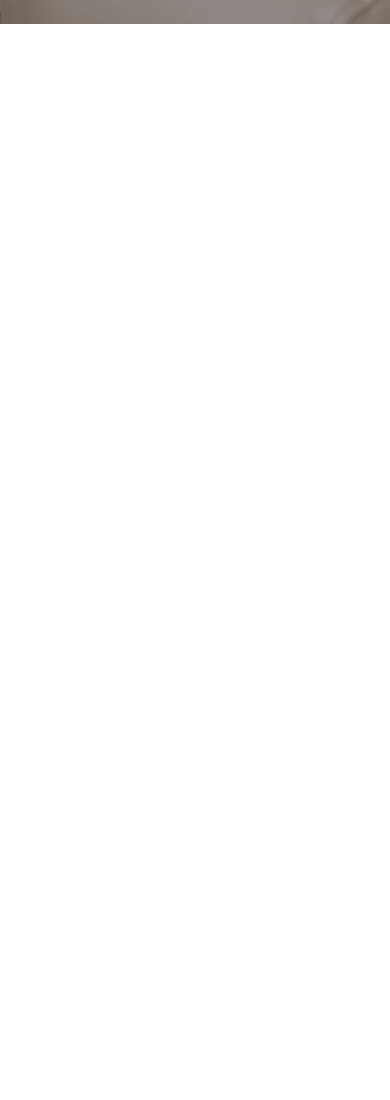
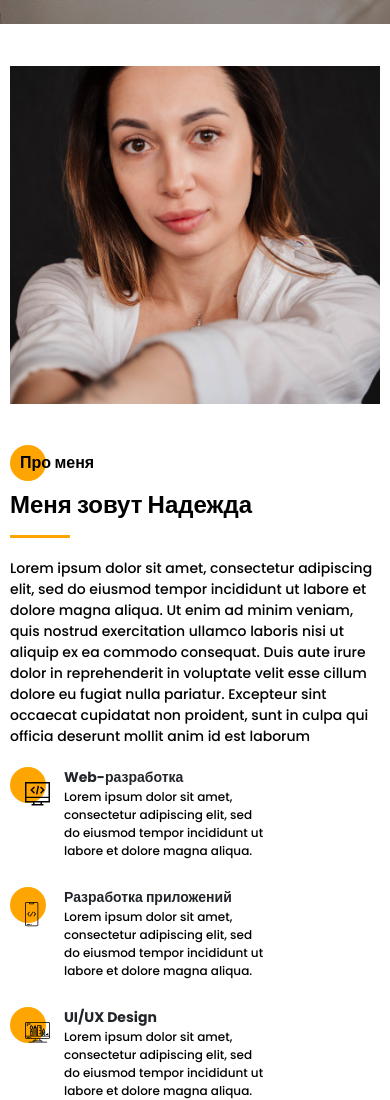
Before and after one commit to nadine141/portfolio, a website: page src/index.html in a window 390 px wide. Shown: the part 820-1920 px from the top of the page. Before the commit the page ends 844 px from the top, so only its background shows below. Drawn offline with nearby package versions, Linux system fonts and the light colour scheme; files that its build step writes are made by us from their sources; files whose address does not match are found by name.

Commit message:
Mobile media second section

```diff
--- a/src/index.html
+++ b/src/index.html
@@ -122,7 +122,7 @@
     </div>
   </section>
 
-  <!-- <section class="aboutme">
+  <section class="aboutme">
     <div class="container container-aboutme">
       <div id="first" class="aboutme__item">
         <img class="aboutme__item__img" src="img/DSC07296.jpg" alt="foto">
@@ -156,7 +156,7 @@
     </div>
   </section>
 
-  <section class="resume">
+  <!-- <section class="resume">
     <div class="container">
       <h2 class="title title__fs14 title__section-subtitle">Опыт</h2>
       <h2 class="title title__fs36 title__section-title">Чем я буду полезна</h2>
--- a/src/sass/blocks/_media.scss
+++ b/src/sass/blocks/_media.scss
@@ -7,18 +7,67 @@
 @media(max-width: 1200px) {
   .container {
     max-width: 960px;
+    &-aboutme {
+      grid-template-columns: 400px 520px;
+      column-gap: 40px
+    }
+  }
+  #third {
+    column-gap: 20px;
+    grid-template: repeat(2, minmax(116px, auto))/repeat(2, 250px);
   }
 }
 
 @media(max-width: 992px) {
   .container {
     max-width: 720px;
+    &-aboutme {
+      grid-template-columns: 325px 380px;
+      row-gap: 20px;
+      column-gap: 15px;
+      row-gap: 40px;
+    }
+  }
+  .title {
+    &_fs36 {
+      font-size: 30px;
+    }
+  }
+  .aboutme {
+    padding-top: 75px;
+    &__item {
+      .divider {
+        margin-bottom: 5px;
+      }
+      &__img {
+        height: 100%;
+      }
+      &__descr {
+        &_second {
+          font-size: 12px;
+        }
+      }
+    }
+  }
+  #third {
+    row-gap: 20px;
+    grid-template-columns: 380px;
+    grid-template-rows: repeat(3, 67px);
+    grid-auto-rows: minmax(115px, auto);
   }
 }
 
 @media(max-width: 768px) {
   .container {
     max-width: 540px;
+    &-aboutme {
+      grid-template-columns: 540px;
+      grid-template-rows: 400px auto auto;
+      grid-template-areas:
+      "first"
+      "second"
+      "third";
+    }
   }
   .title {
     &__fs48 {
@@ -31,12 +80,30 @@
       line-height: 39px;
     }
   }
+  .aboutme {
+    padding-top: 40px;
+    &__item {
+      &__img {
+        object-fit: cover;
+      }
+    }
+  }
+  #third {
+    row-gap: 30px;
+    grid-template-columns: repeat(2, 260px);
+    grid-template-rows: repeat(3, 90px);
+  }
 }
 
 @media(max-width: 576px) {
   .container {
     max-width: 100%;
     padding: 0 10px;
+    &-aboutme {
+      grid-template-columns: 1fr;
+      grid-template-rows: 340px auto auto;
+      row-gap: 20px;
+    }
   }
   .title {
     &__fs48 {
@@ -57,4 +124,22 @@
       margin-top: 30px;
     }
   }
+  #second {
+    margin-top: 20px;
+  }
+  #third {
+    grid-template-columns: 260px;
+  }
+  .title {
+    &__fs36 {
+      font-size: 24px;
+    }
+  }
+  .aboutme {
+    &__item {
+      .divider {
+        margin-bottom: 20px;
+      }
+    }
+  }
 }
```
Also changed, not shown: dist/css/style.min.css, dist/index.html.
